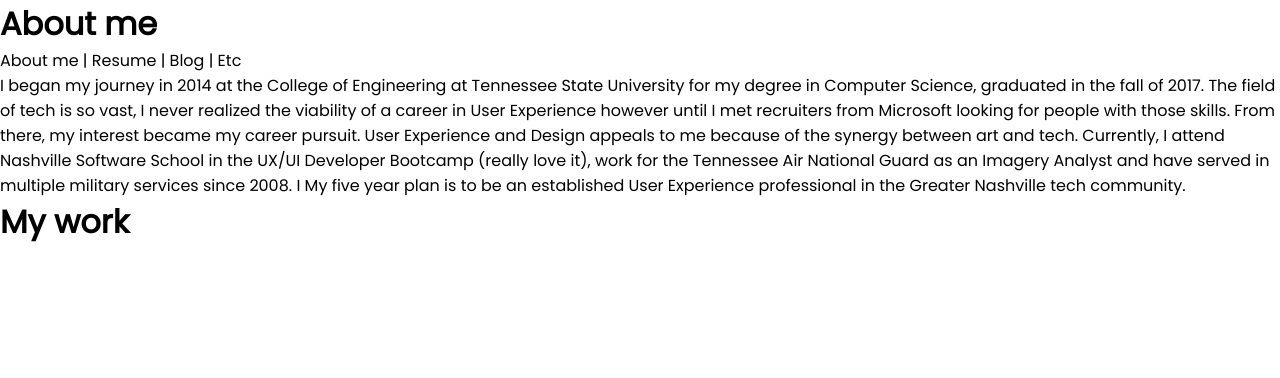
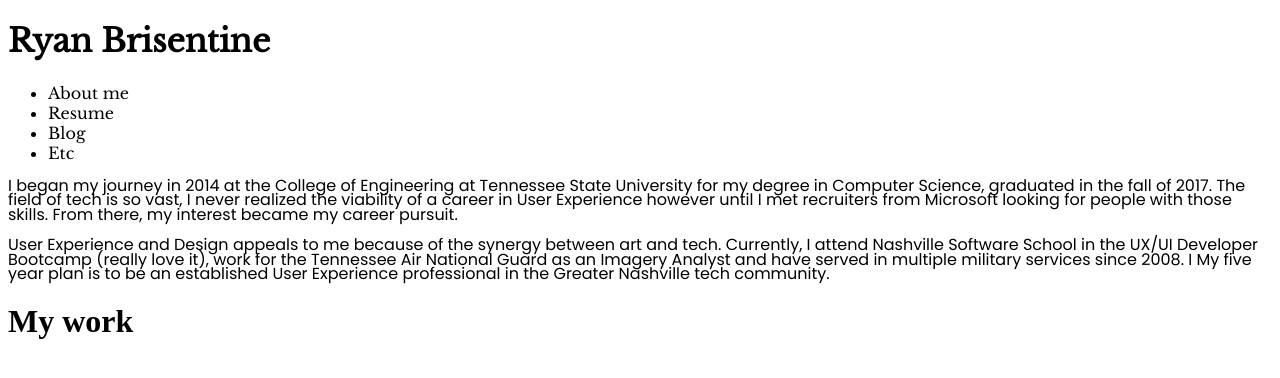
Before and after one commit to palindrome88/palindrome88.github.io, a plain HTML site: page index.html in a window 1280 px wide. Drawn offline with nearby package versions, Linux system fonts and the light colour scheme; a script that the page names is missing.

Commit message:
figuring out font styles

```diff
--- a/css/main.css
+++ b/css/main.css
@@ -1,5 +1,18 @@
+/* =================================
+  Base Styles
+==================================== */
+
 * {
-    margin: 0;
-    padding: 0;
+    box-sizing: border-box;
+
+}
+
+p {
+
     font-family: 'Poppins', sans-serif;
+    line-height: 90%;
 }
+
+header {
+    font-family: 'Libre Baskerville', serif;
+}
--- a/index.html
+++ b/index.html
@@ -6,23 +6,33 @@
     <title>My Personal Story!</title>
     <meta name="viewport" content="width=device-width, initial-scale=1">
     <link rel="stylesheet" type="text/css" media="screen" href="css/main.css" />
+    <style>
+            @import url('https://fonts.googleapis.com/css?family=Libre+Baskerville');
+            </style>
     <link href="https://fonts.googleapis.com/css?family=Poppins" rel="stylesheet">
     <script src="main.js"></script>
 </head>
 <body>
-    <h1>About me</h1>
-     <nav>About me | Resume | Blog | Etc </nav>
-    <a>
+    <div class="wrap">
+        <header>
+            <h1 class="name">Ryan Brisentine</h1>
+                <ul class="main-nav">
+                    <li>About me</li>
+                    <li>Resume</li>
+                    <li>Blog</li>
+                    <li>Etc </li>
+                </ul>
+        </header>
+    </div>
     <section>
         <p>
             I began my journey in 2014 at the College of Engineering at Tennessee State University for my degree in Computer Science, graduated in the fall of 2017. The field of tech
             is so vast, I never realized the viability of a career in User Experience however until I met recruiters from Microsoft looking for people with those skills. From there, my interest became
-            my career pursuit.
-            User Experience and Design appeals to me because of the synergy between art and tech.
+            my career pursuit.</p>
+
+            <p>User Experience and Design appeals to me because of the synergy between art and tech.
             Currently, I attend Nashville Software School in the UX/UI Developer Bootcamp (really love it), work for the Tennessee Air National Guard as an Imagery Analyst and have served in multiple military services since 2008. I
             My five year plan is to be an established User Experience professional in the Greater Nashville tech community.
-
-
 
         </p>
     </section>
```
